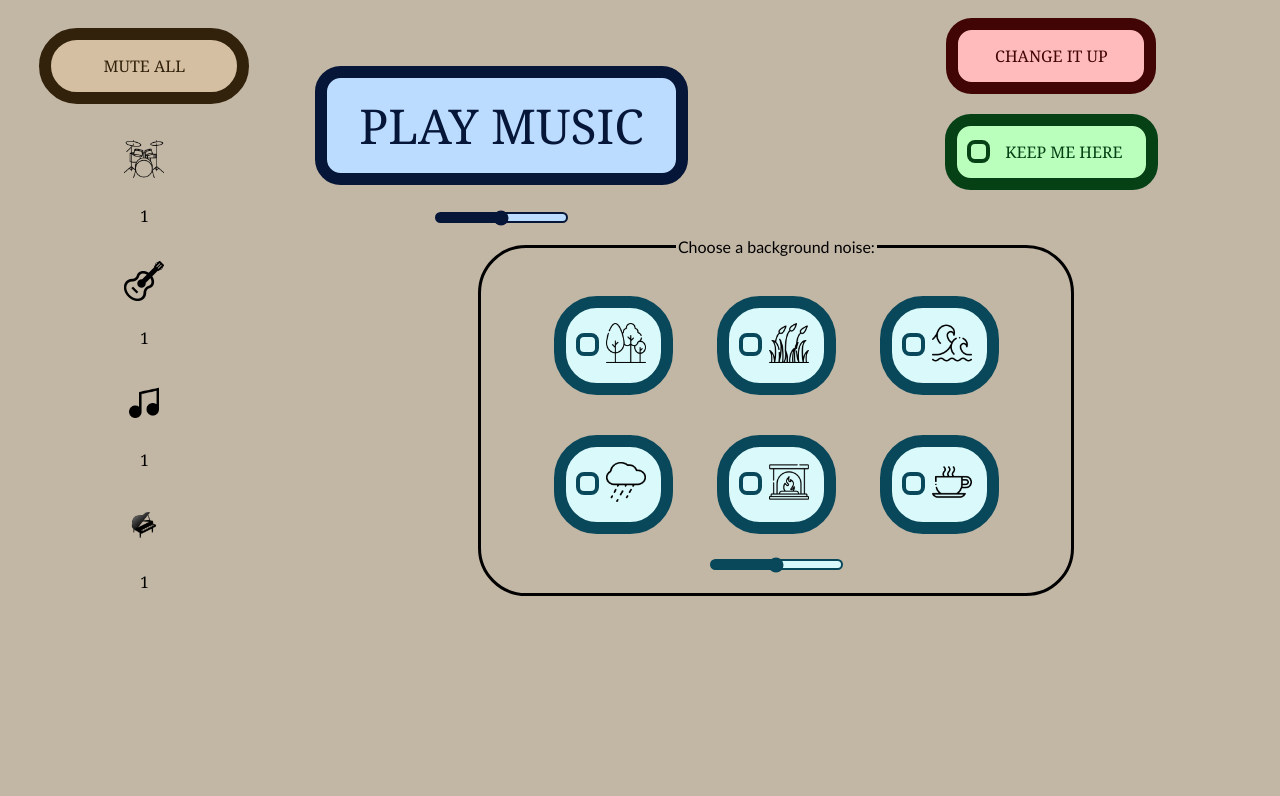
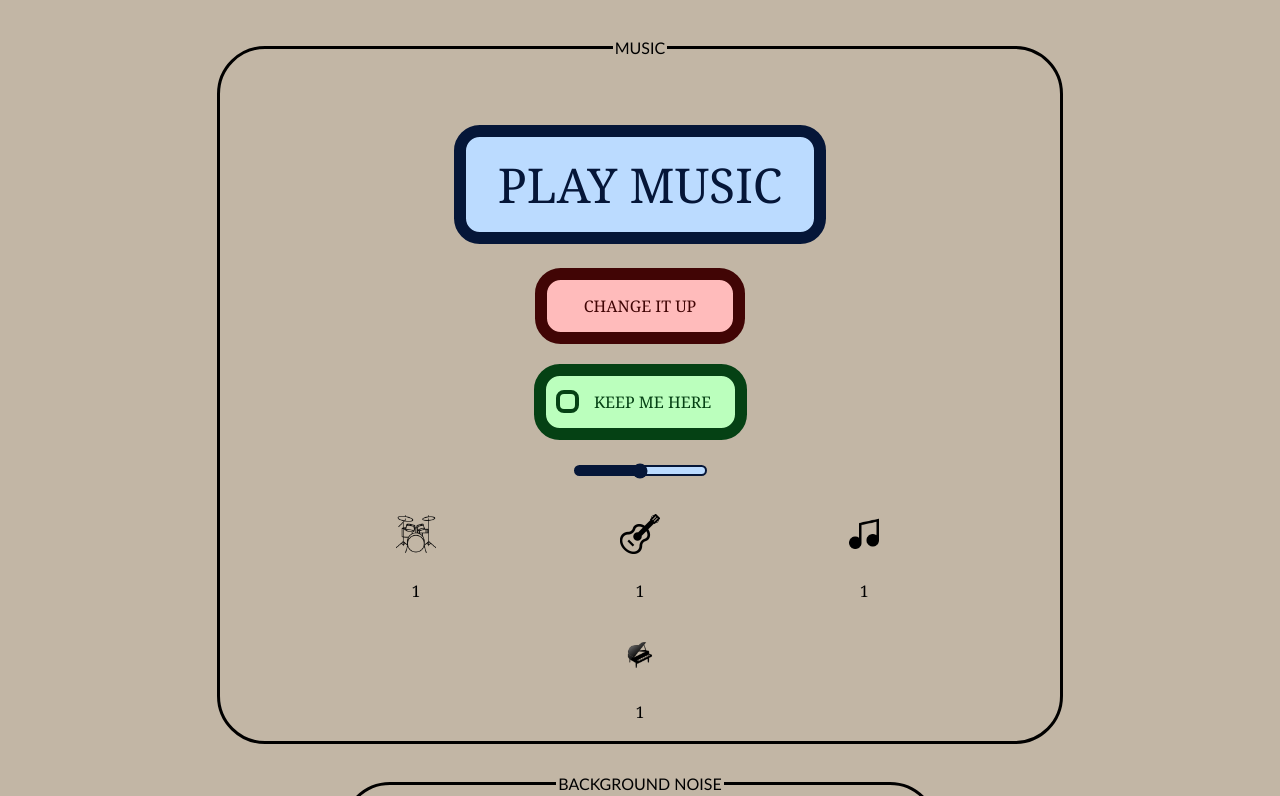
Before and after one commit to Issakav/ARISCA-Lofi, a plain HTML site: page index.html in a window 1280 px wide. Shown: the top 796 px of the page. Drawn offline with Linux system fonts and the light colour scheme.

Commit message:
reorganized divs and added fieldset

```diff
--- a/index.html
+++ b/index.html
@@ -6,28 +6,33 @@
     </style>
 </head>
 <body>
-    <div class="row">
-        <div class = "column small">
-            <button id="mute" class = "secondary holdsColor">MUTE ALL</button>
+    <div class="main">
+        <div class = "logo">
 
+        </div>
+        <div class = "music">
+            <fieldset id="musicBox">
+                <legend>MUSIC</legend>
 
+                <div class = "buttons">
+                    <button class="primary">PLAY MUSIC</button>
+                    <button id="changeIt" class="secondary">CHANGE IT UP</button>
+                    <label class="container like"><input type="checkbox" id="like"/><span class ="checkmark"></span> KEEP ME HERE </label>
+                </div>
 
+                <input class="range" type ="range" id="musicVolume" min="0" max="100" value="50">
+
+                <div class = "currentTracks">
                     <label class="trackIcon"><img src="images/drums.png"/><p id="pDrums">1</p></label>
                 <label class="trackIcon"><img src="images/guitar.png"/><p id="pGuitar">1</p></label>
                 <label class="trackIcon"><img src="images/melody.png"/><p id="pMelody">1</p></label>
                 <label class="trackIcon"><img src="images/piano.png"/><p id="pPiano">1</p></label>
                 </div>
-        <div class = "column">
-            <button class="primary">PLAY MUSIC</button>
-            <input class="range" type ="range" id="musicVolume" min="0" max="100" value="50">
-
+            </fieldset>
         </div>
-        <div class = "column right">
-            <button id="changeIt" class="secondary">CHANGE IT UP</button>
-            <label class="container like"><input type="checkbox" id="like"/><span class ="checkmark"></span> KEEP ME HERE </label>
-        </div>
+        <div class = "noise">
             <fieldset>
-            <legend>Choose a background noise:</legend>
+                <legend>BACKGROUND NOISE</legend>
 
                 <label class="container"><img src="images/forest.png"/><input type="checkbox" id="forest" onchange="playBackgroundNoise()"/><span class="checkmark"></span></label>
                 <label class="container"><img src="images/grasslands.png"/><input type="checkbox" id="grasslands" onchange="playBackgroundNoise()"/><span class="checkmark"></span></label>
@@ -37,15 +42,11 @@
                 <label class="container"><img src="images/cafe.png"/><input type="checkbox" id="cafe" onchange="playBackgroundNoise()"/><span class="checkmark"></span></label>
 
                 <input class="range background" type="range" id="backgroundVolume" min="0" max="100" value="50">
+            </fieldset>
+        </div>
 
-        </fieldset>
         <!-- <button id="like" class="secondary holdsColor">KEEP ME HERE</button> -->
-
-
-        <!-- Playing around with adding a thumbs up button instead of like
-        <button type="primary">
-            <img src="https://creazilla-store.fra1.digitaloceanspaces.com/icons/3254788/thumbs-up-icon-md.png" alt="buttonpng" border="0" />
-        </button> -->
+        <button id="mute" class = "secondary holdsColor">MUTE ALL</button>
     </div>
 
     <script src = "./ourScript.js"></script>
--- a/myStyle.css
+++ b/myStyle.css
@@ -1,10 +1,6 @@
 body {
     background-color: rgb(194, 182, 165);
 }
-
-/* .controls {
-    text-align: center;
-} */
 
 /* CSS selector */
 
@@ -18,13 +14,11 @@ button.primary      <-- <button> element with class="primary"
 .nature-sounds .choice <-- matching custom class attribute, using nesting
 
 */
-.row{
-    /* display: table;
-    width: 100%;
-    padding: 0;
-    border-spacing: 10px 3px;
-    border-collapse: separate; */
+.main{
     text-align: center;
+    display: flex;
+    flex-direction: column;
+    justify-content: flex-end; /* change this */
 }
 
 .column{
@@ -40,12 +34,6 @@ button.primary      <-- <button> element with class="primary"
 .column.right{
     float: right;
 }
-
-/* .row::after{
-    content:"";
-    display: flex;
-    clear: both;
-} */
 
 button {
     padding: 15px 32px;
@@ -239,6 +227,10 @@ fieldset {
     border-radius: 3em;
 }
 
+#musicBox{
+    width: 800px;
+}
+
 input[type="range"] {
     appearance: none;
     background: linear-gradient(to right, rgb(5, 22, 56) 0%, rgb(5, 22, 56) 50%, rgb(187, 219, 255) 50%, rgb(187, 219, 255) 100%);
```
Lines whose indentation alone changed are shown as unchanged.
